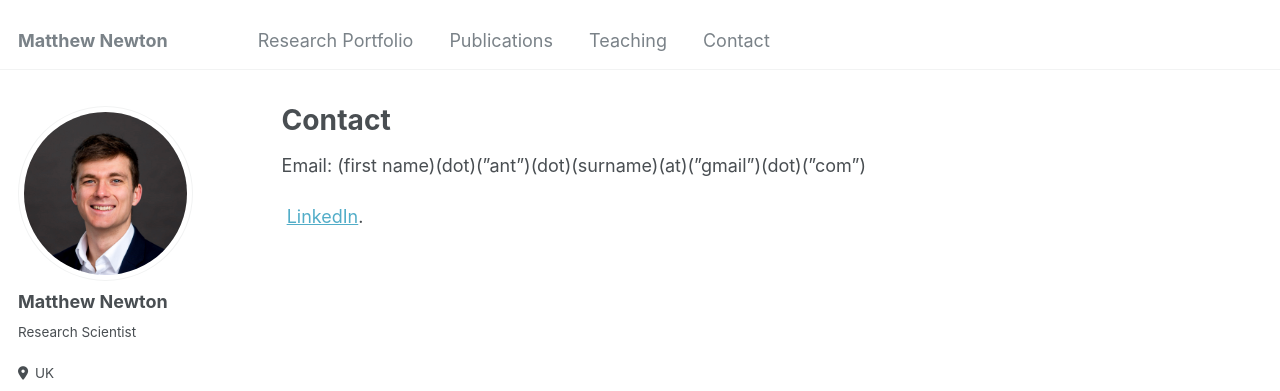
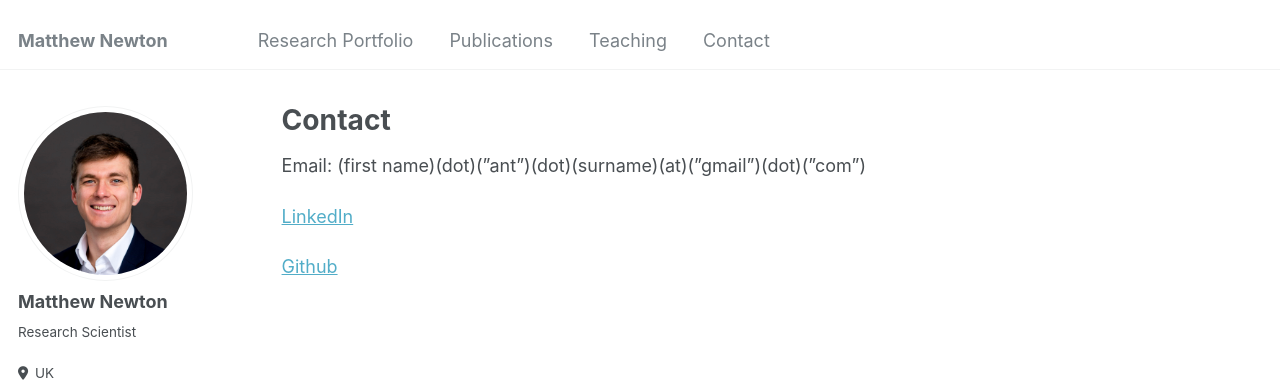
Before and after one commit to M-attNewton/m-attnewton.github.io, a Jekyll site: the page built from _pages/contact.md, in a window 1280 px wide. Shown: the top 391 px of the page. Built offline with Jekyll 4.4.1, drawn with Linux system fonts in a browser that asks for light colours; some web fonts are replaced.

Commit message:
Update contact.md

```diff
--- a/_pages/contact.md
+++ b/_pages/contact.md
@@ -7,4 +7,6 @@ author_profile: true
 
 Email: (first name)(dot)(”ant”)(dot)(surname)(at)(”gmail”)(dot)(”com”)
 
-<div class="wordwrap"> <a href="{{https://www.linkedin.com/in/matthew-newton-phd/}}">LinkedIn</a>.</div>
+[LinkedIn](https://www.linkedin.com/in/matthew-newton-phd/ "LinkedIn")
+
+[Github](https://github.com/M-attNewton "Github")
```
